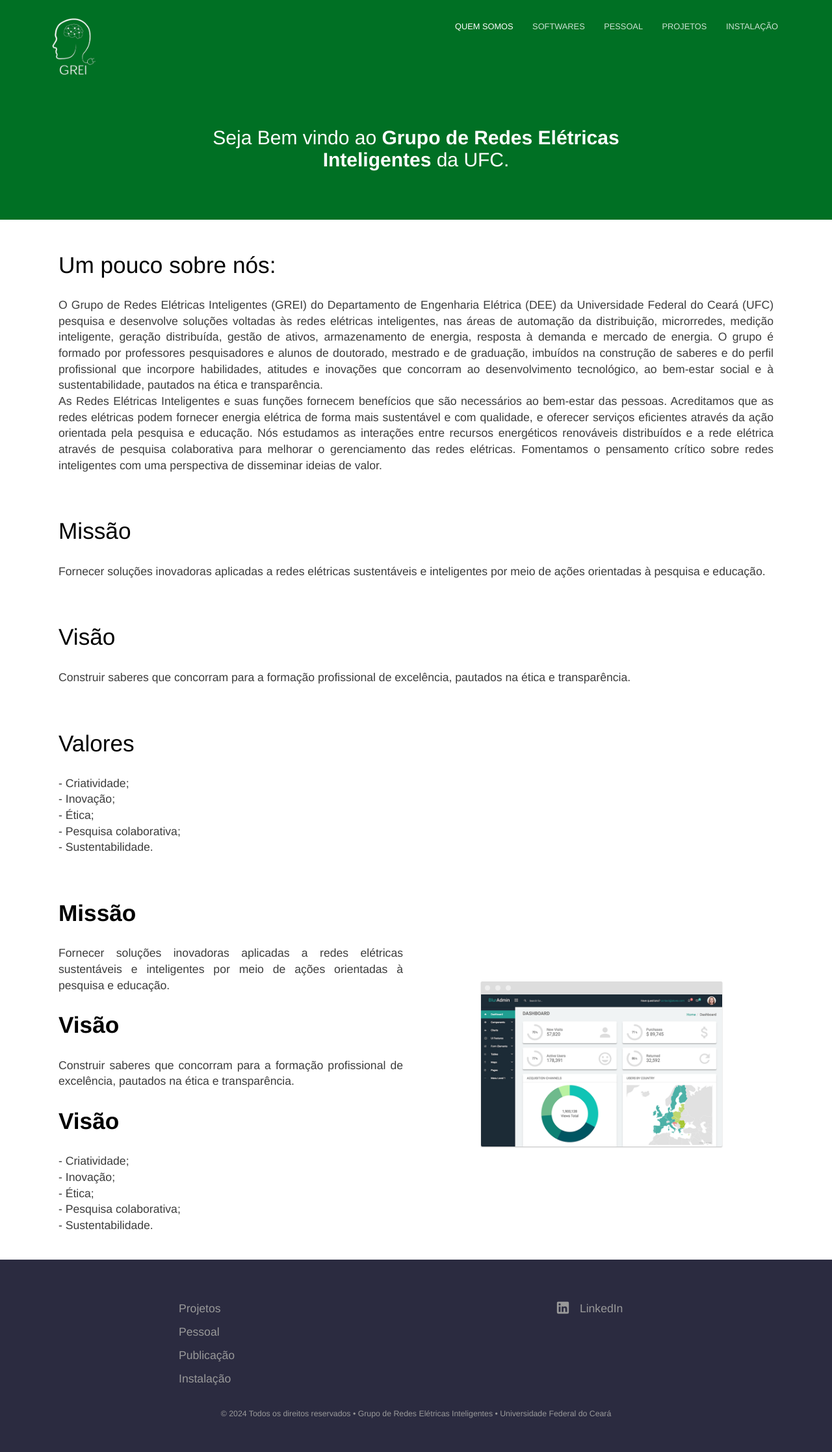
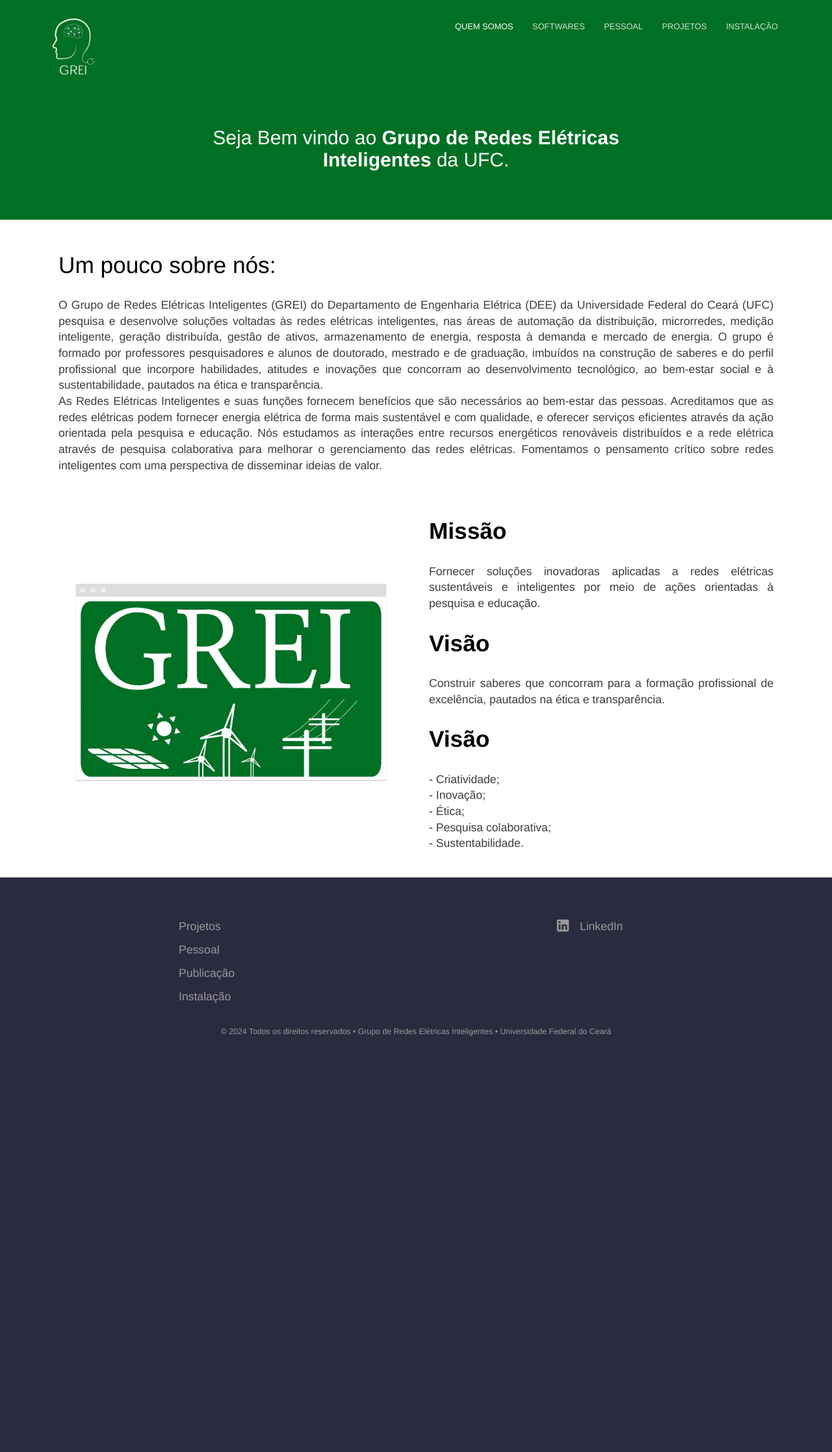
Before and after one commit to Gabriell89222/Gabriell89222.github.io, a Jekyll site: the page built from index.html, in a window 1280 px wide. Shown: the whole page at 65% size. Built offline with Jekyll 4.4.1, drawn with Linux system fonts in a browser that asks for light colours; after the commit the page ends 1646 px from its top, so only the background shows below that.

Commit message:
Atualização pagina inicial v-1.2

```diff
--- a/_sass/layout.scss
+++ b/_sass/layout.scss
@@ -60,7 +60,7 @@ header {
 }
 
 .screenshot{
-	max-width: 70%;
+	max-width: 90%;
 	height: auto;
 	display: block;
 	box-shadow: 0 1px 0 #ccc, 0 1px 0 1px #eee;
--- a/index.html
+++ b/index.html
@@ -36,46 +36,6 @@ description:
 	<section>
 		<div class="container flex">
 			<div class="text editable">
-				<h2> Missão</h2>
-				<p>Fornecer soluções inovadoras
-					aplicadas a redes elétricas
-					sustentáveis e inteligentes por
-					meio de ações orientadas à
-					pesquisa e educação.
-			</div>
-		</div>
-	</section>
-
-	<section>
-		<div class="container flex">
-			<div class="text editable">
-				<h2>Visão</h2>
-				<p>Construir saberes que concorram
-					para a formação profissional de
-					excelência, pautados na ética e
-					transparência.
-
-				</p>
-			</div>
-		</div>
-	</section>
-
-	<section>
-		<div class="container flex">
-			<div class="text editable">
-				<h2>Valores</h2>
-				<p> - Criatividade;<br>
-					- Inovação;<br>
-					- Ética;<br>
-					- Pesquisa colaborativa;<br>
-					- Sustentabilidade.<br>
-				</p>
-			</div>
-		</div>
-	</section>
-	<section>
-		<div class="container flex">
-			<div class="text editable">
 				<h2><strong>Missão</strong></h2>
 				<p>Fornecer soluções inovadoras aplicadas a redes elétricas sustentáveis e inteligentes por meio de ações orientadas à pesquisa e educação.</p>
 				<h2><strong>Visão</strong></h2>
```
Also changed, not shown: images/dashboard.png.
